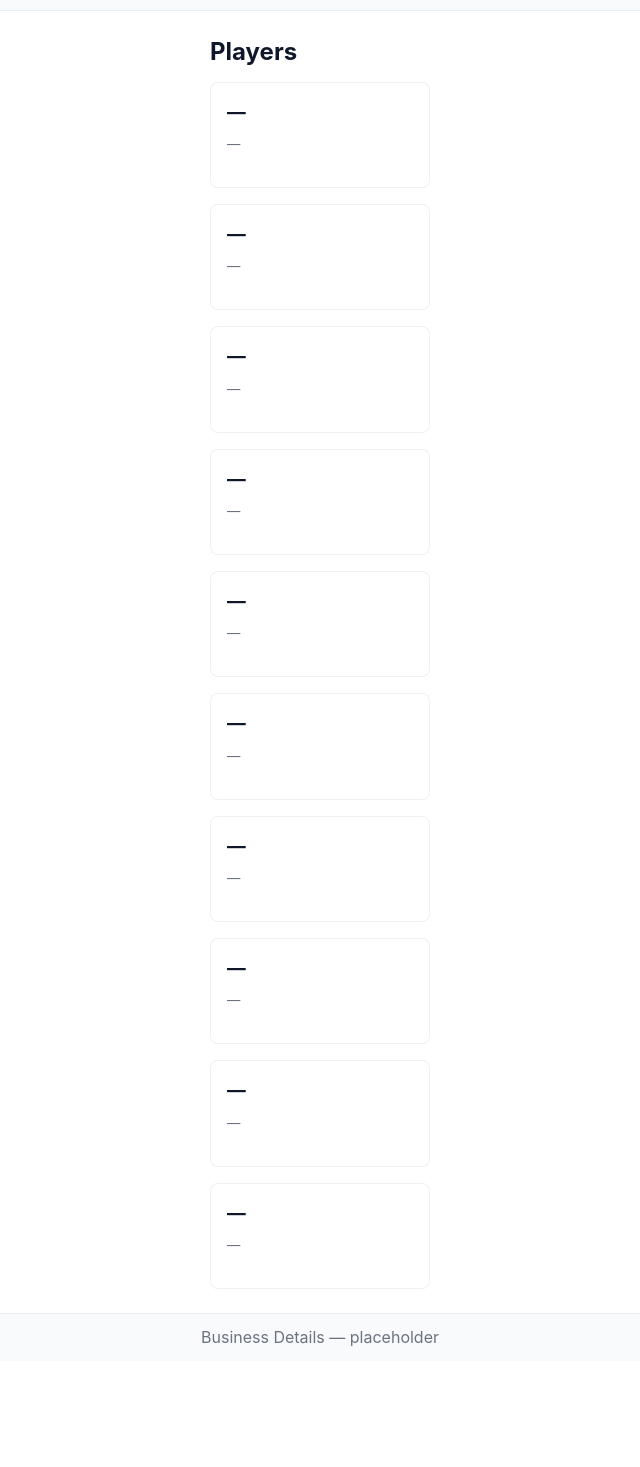
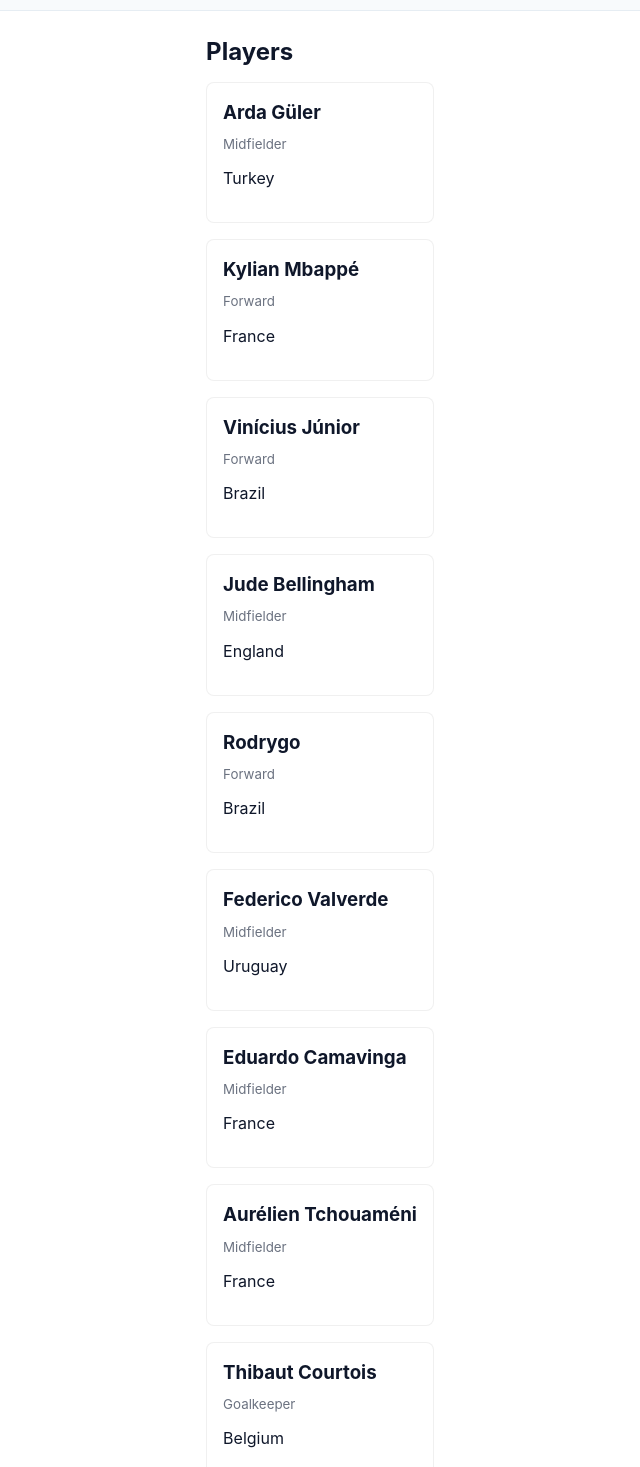
Before and after one commit to ayushwf/vibe-coding, a Next.js app: page /people in a window 1280 px wide. Shown: the part 43-1510 px from the top of the page, without its empty margins (320-960 px from the left). Before the commit the page ends 1404 px from the top, so only its background shows below. Built offline with nearby package versions, Linux system fonts and the light colour scheme.

Commit message:
chore(data): add official Real Madrid image URLs to players

```diff
--- a/data/players.js
+++ b/data/players.js
@@ -1,11 +1,132 @@
-exports.topPlayers = Array.from({ length: 10 }).map((_, i) => ({
-  id: String(i + 1),
-  name: '',
-  position: '',
-  number: null,
-  nationality: '',
-  appearances: null,
-  goals: null,
-  assists: null,
-  seasons: null,
-}))
+exports.topPlayers = [
+  {
+    id: '1',
+    name: 'Arda Güler',
+    position: 'Midfielder',
+    number: null,
+    nationality: 'Turkey',
+    appearances: null,
+    goals: null,
+    assists: null,
+    seasons: null,
+    image:
+      'https://assets.realmadrid.com/is/image/realmadrid/ARDA_550x650_SinParche?$Desktop$&fit=wrap&wid=420',
+  },
+  {
+    id: '2',
+    name: 'Kylian Mbappé',
+    position: 'Forward',
+    number: null,
+    nationality: 'France',
+    appearances: null,
+    goals: null,
+    assists: null,
+    seasons: null,
+    image:
+      'https://assets.realmadrid.com/is/image/realmadrid/MBAPPE_550x650_SinParche?$Desktop$&fit=wrap&wid=420',
+  },
+  {
+    id: '3',
+    name: 'Vinícius Júnior',
+    position: 'Forward',
+    number: null,
+    nationality: 'Brazil',
+    appearances: null,
+    goals: null,
+    assists: null,
+    seasons: null,
+    image:
+      'https://assets.realmadrid.com/is/image/realmadrid/VINICIUS_550x650_SinParche?$Desktop$&fit=wrap&wid=420',
+  },
+  {
+    id: '4',
+    name: 'Jude Bellingham',
+    position: 'Midfielder',
+    number: null,
+    nationality: 'England',
+    appearances: null,
+    goals: null,
+    assists: null,
+    seasons: null,
+    image:
+      'https://assets.realmadrid.com/is/image/realmadrid/BELLINGHAM_550x650_SinParche?$Desktop$&fit=wrap&wid=420',
+  },
+  {
+    id: '5',
+    name: 'Rodrygo',
+    position: 'Forward',
+    number: null,
+    nationality: 'Brazil',
+    appearances: null,
+    goals: null,
+    assists: null,
+    seasons: null,
+    image:
+      'https://assets.realmadrid.com/is/image/realmadrid/RODRYGO_550x650_SinParche?$Desktop$&fit=wrap&wid=420',
+  },
+  {
+    id: '6',
+    name: 'Federico Valverde',
+    position: 'Midfielder',
+    number: null,
+    nationality: 'Uruguay',
+    appearances: null,
+    goals: null,
+    assists: null,
+    seasons: null,
+    image:
+      'https://assets.realmadrid.com/is/image/realmadrid/VALVERDE_550x650_SinParche_v2?$Desktop$&fit=wrap&wid=420',
+  },
+  {
+    id: '7',
+    name: 'Eduardo Camavinga',
+    position: 'Midfielder',
+    number: null,
+    nationality: 'France',
+    appearances: null,
+    goals: null,
+    assists: null,
+    seasons: null,
+    image:
+      'https://assets.realmadrid.com/is/image/realmadrid/CAMAVINGA_550x650_SinParche?$Desktop$&fit=wrap&wid=420',
+  },
+  {
+    id: '8',
+    name: 'Aurélien Tchouaméni',
+    position: 'Midfielder',
+    number: null,
+    nationality: 'France',
+    appearances: null,
+    goals: null,
+    assists: null,
+    seasons: null,
+    image:
+      'https://assets.realmadrid.com/is/image/realmadrid/TCHOUAMENI_550x650_SinParche?$Desktop$&fit=wrap&wid=420',
+  },
+  {
+    id: '9',
+    name: 'Thibaut Courtois',
+    position: 'Goalkeeper',
+    number: null,
+    nationality: 'Belgium',
+    appearances: null,
+    goals: null,
+    assists: null,
+    seasons: null,
+    image:
+      'https://assets.realmadrid.com/is/image/realmadrid/COURTOIS_550x650_SinParche?$Desktop$&fit=wrap&wid=420',
+  },
+  {
+    id: '10',
+    name: 'Luka Modrić',
+    position: 'Midfielder',
+    number: null,
+    nationality: 'Croatia',
+    appearances: null,
+    goals: null,
+    assists: null,
+    seasons: null,
+    image:
+      'https://assets.realmadrid.com/is/image/realmadrid/MODRIC_EQUIPO_CARITA_550X650%20%E2%80%93%201?$Mobile$&fit=wrap&wid=312',
+  },
+]
```
Also changed, not shown: data/players.ts (+133 -12 lines).
